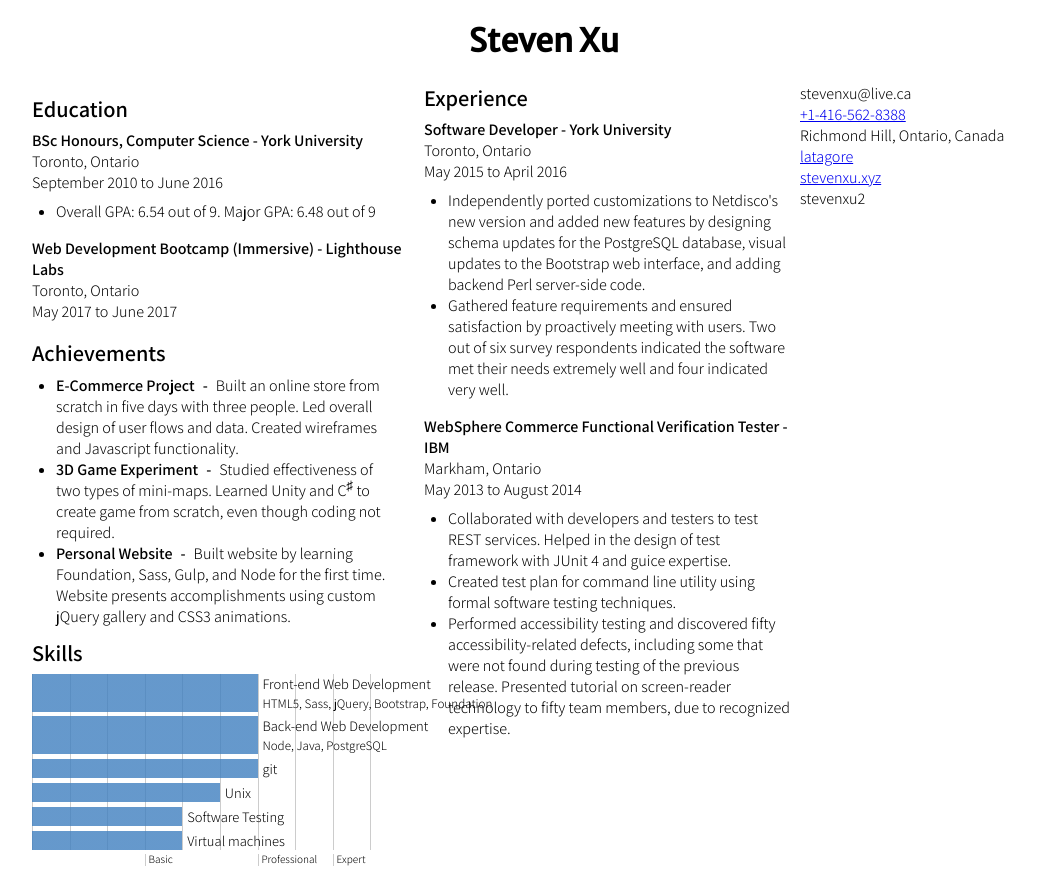
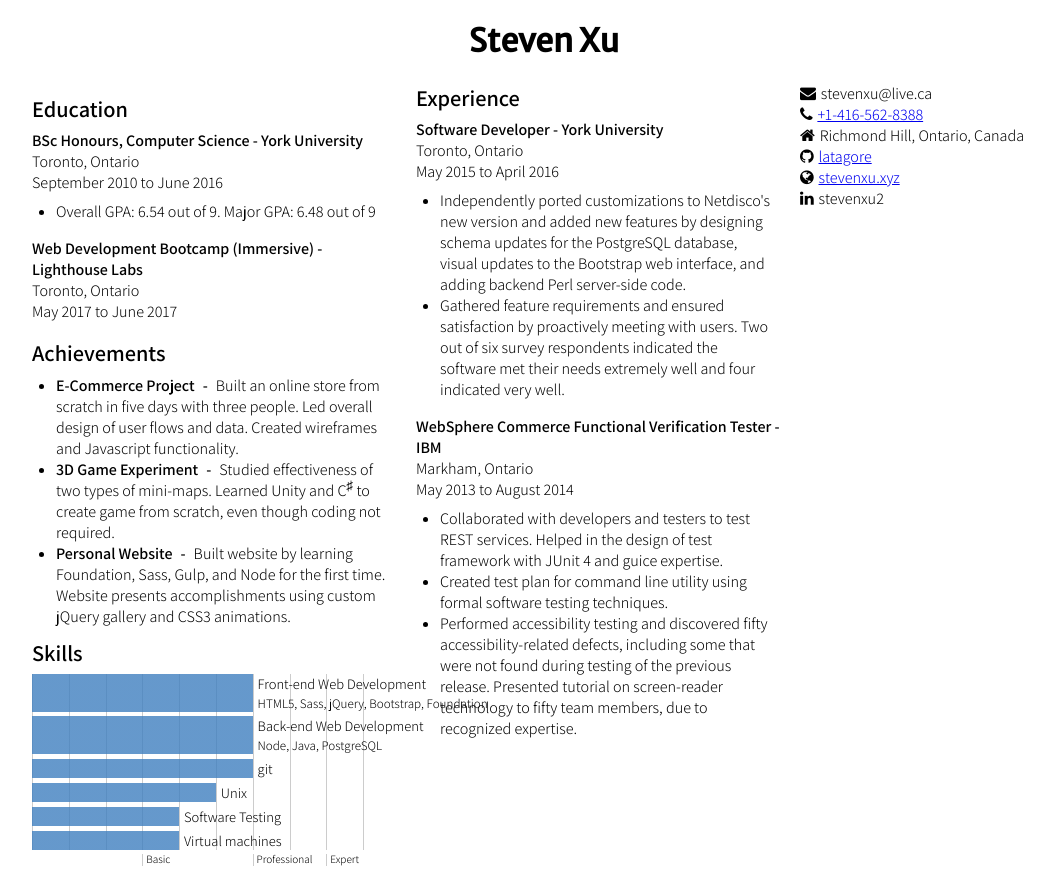
Before and after one commit to latagore/Resume, a React app: page / in a window 1280 px wide. Shown: the whole page, without its empty margins (96-1150 px from the left). Built offline with nearby package versions, Linux system fonts and the light colour scheme.

Commit message:
add font-awesome icons

```diff
--- a/styles/home.scss
+++ b/styles/home.scss
@@ -1,4 +1,5 @@
 @import url("https://fonts.googleapis.com/css?family=Assistant:300,600|Merriweather+Sans:400");
+@import url("https://maxcdn.bootstrapcdn.com/font-awesome/4.4.0/css/font-awesome.min.css");
 
 sup, sub {
   vertical-align: baseline;
@@ -72,7 +73,7 @@ ul {
   @media (min-width: 801px) {
     float: right;
     width: 25%;
-
+    padding-left: 1em;
   }
   @media (max-width: 800px), print {
     > * {
@@ -83,6 +84,44 @@ ul {
     & {
       margin-bottom: 2em;
     }
+  }
+
+  .email::before {
+    content: '\f0e0';
+    font-family: FontAwesome;
+    display: inline-block;
+    padding-right: 0.3em;
+  }
+  .phone::before {
+    content: '\f095';
+    font-family: FontAwesome;
+    display: inline-block;
+    padding-right: 0.3em;
+  }
+  .address::before{
+    content: '\f015';
+    font-family: FontAwesome;
+    display: inline-block;
+    padding-right: 0.3em;
+  }
+  .github::before{
+    content: '\f09b';
+    font-family: FontAwesome;
+    display: inline-block;
+    padding-right: 0.3em;
+  }
+  .website::before{
+    content: '\f0ac';
+    font-family: FontAwesome;
+    display: inline-block;
+    padding-right: 0.3em;
+  }
+  .linkedin::before{
+    content: '\f0e1';
+    font-family: FontAwesome;
+    display: inline-block;
+    text-align: center;
+    padding-right: 0.3em;
   }
 }
 
```
